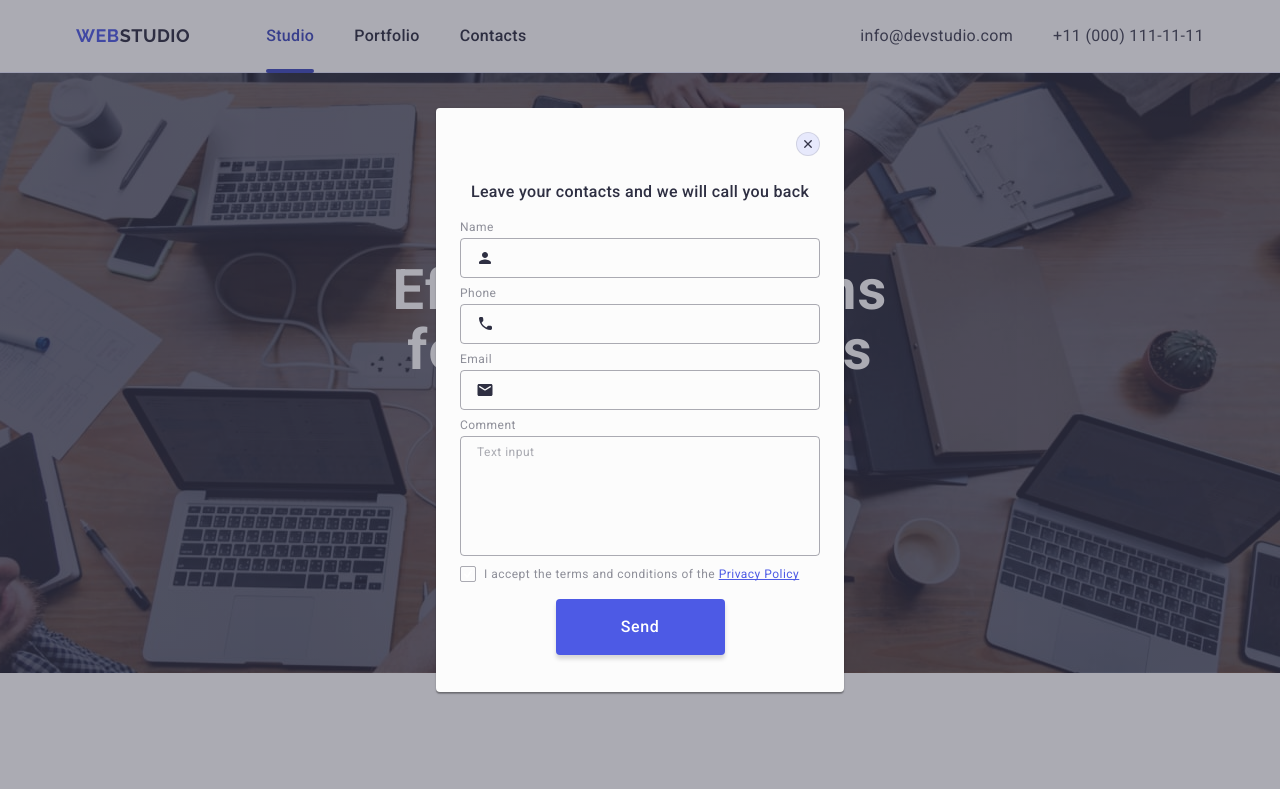
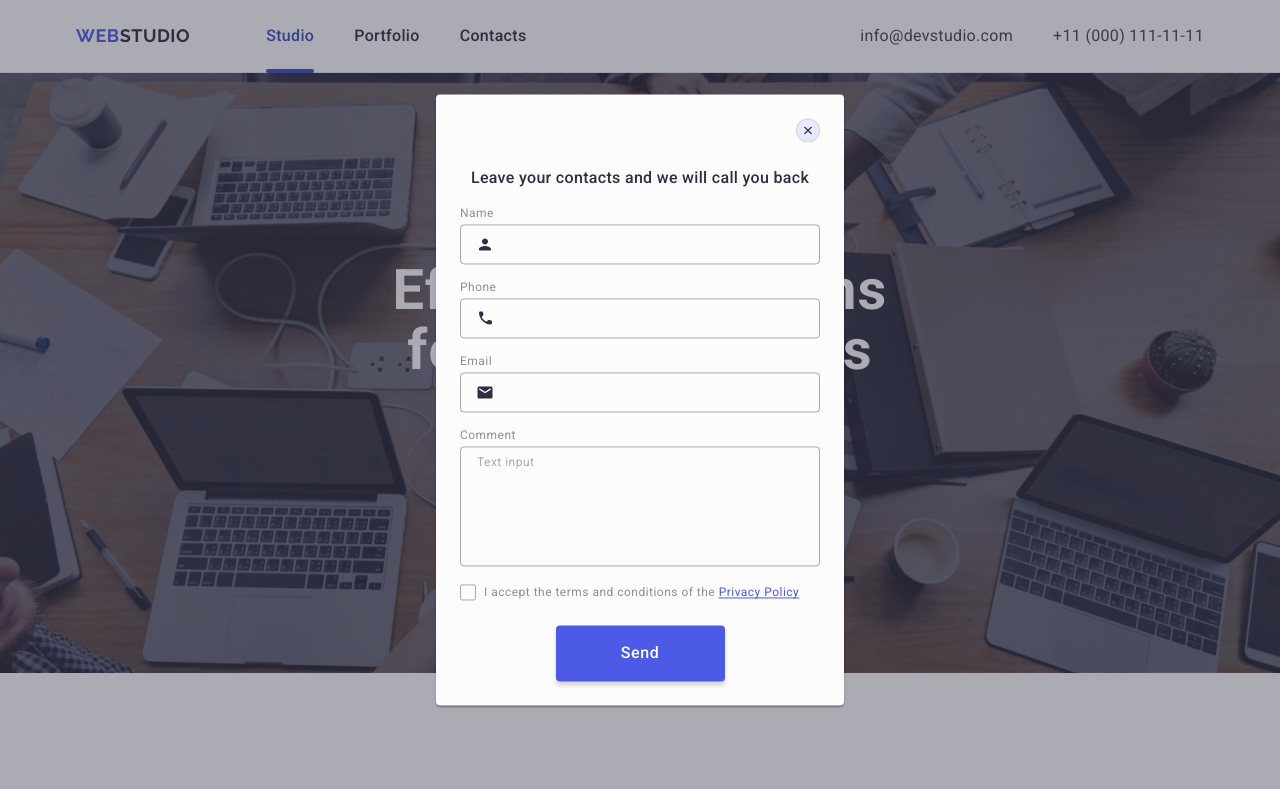
Before and after one commit to hlieb-kotiun/goit-markup-hw-05, a plain HTML site: page index.html in a window 1280 px wide. Shown: the top 789 px of the page. Drawn offline with nearby package versions, Linux system fonts and the light colour scheme.

```diff
--- a/css/style.css
+++ b/css/style.css
@@ -655,7 +655,7 @@ img{
 }
 
 .form-container {
-    margin-bottom: 8px;
+    margin-bottom: 16px;
 }
 
 .form-label {
@@ -737,7 +737,7 @@ img{
 }
 
 .modal-checkbox{
-    margin-bottom: 16px;
+    margin-bottom: 24px;
 }
 
 .custom-checkbox{
```
